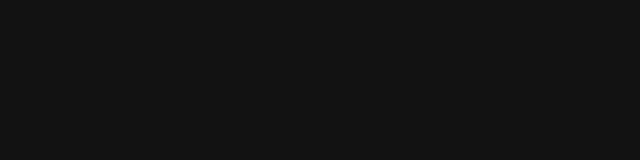
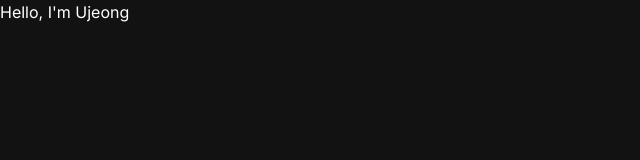
Before and after one commit to uxia0812/xia_portfolio, a Next.js app: page / in a window 1280 px wide. Shown: the top 160 px of the page, without its empty margins (0-640 px from the left). Built offline with nearby package versions, Linux system fonts and the light colour scheme.

Commit message:
Test Commit

```diff
--- a/src/app/page.js
+++ b/src/app/page.js
@@ -3,6 +3,8 @@
 
 export default function Home() {
   return (
-    <main className="flex min-h-screen flex-col bg-[#121212]"></main>
+    <main className="flex min-h-screen flex-col bg-[#121212]">
+      <HeroSection />
+    </main>
   );
 }
```
